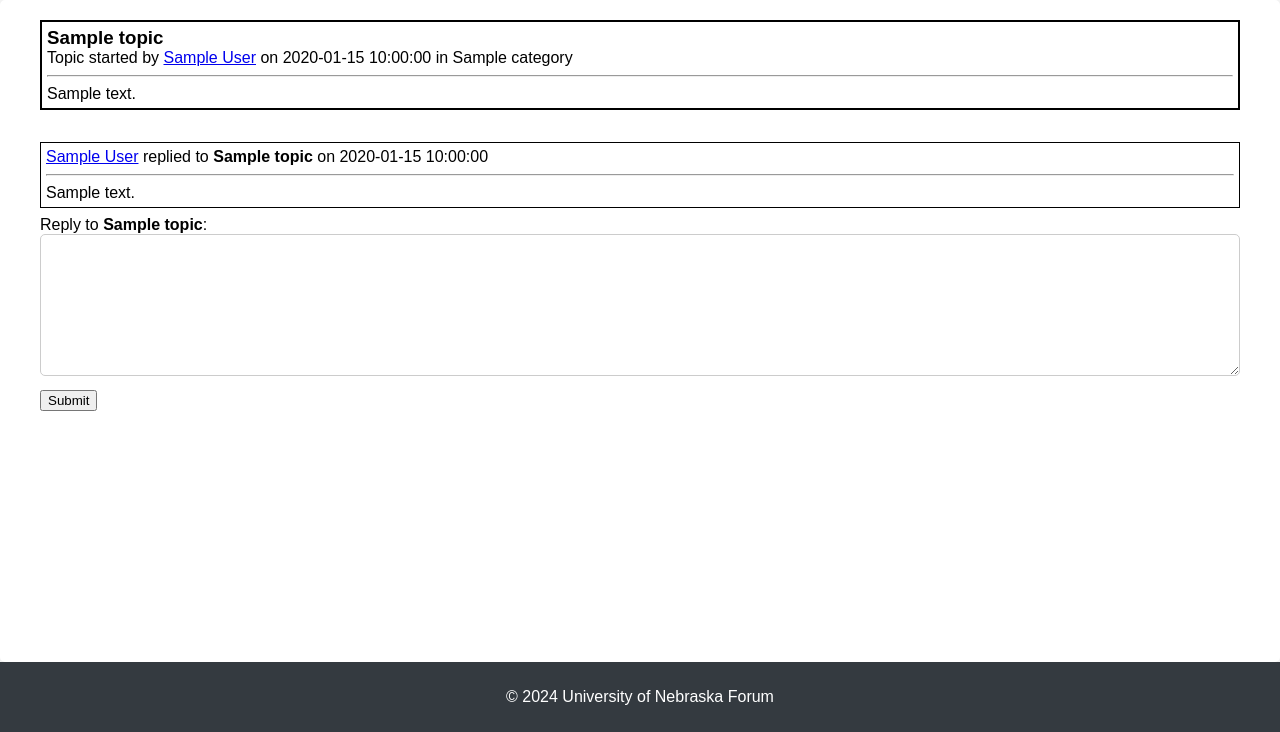
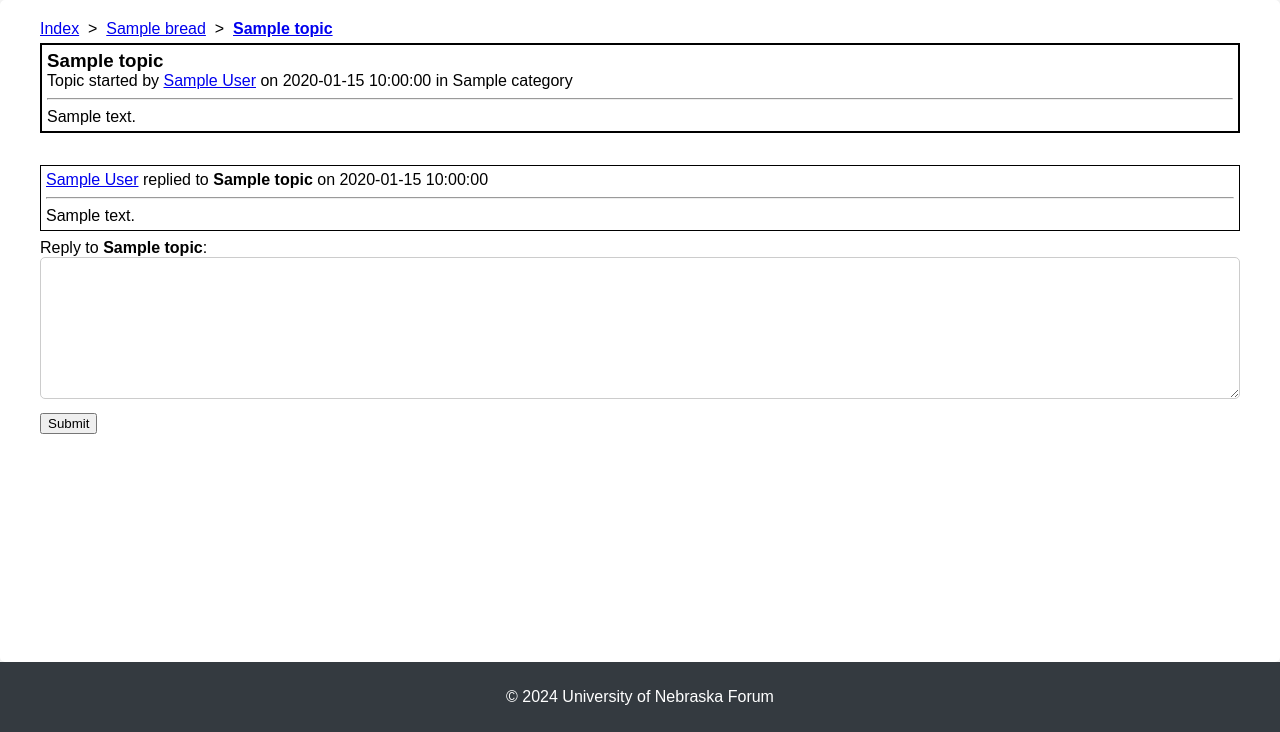
Before and after one commit to aurowora/djraj-project, a FastAPI app: template templates/topic.html in a window 1280 px wide. Shown: the part 68-800 px from the top of the page. Run offline with FastAPI, Linux system fonts and the light colour scheme; the template is opened without the code that fills it: most values are stand-ins (such as "Sample title", 1, 10 or a date in 2020); parts of the project's set-up code (start-up, migrations or seed data) failed here and were passed over.

Commit message:
add bread

```diff
--- a/static/style.css
+++ b/static/style.css
@@ -338,3 +338,7 @@ footer {
 .post-header > span {
     font-size: 1em;
 }
+
+.topic-bread {
+    margin-bottom: 5px;
+}
--- a/templates/topic.html
+++ b/templates/topic.html
@@ -10,6 +10,18 @@
     {% include 'header.html' %}
     <main>
         <div class="container">
+
+            <div class="topic-bread">
+                <a href="/">Index</a>
+                {% for (cat_id, cat_name) in bread %}
+                        &nbsp;&gt;&nbsp;
+
+                        <a href="/categories/{{ cat_id }}">{{cat_name}}</a>
+                {% endfor %}
+                &nbsp;&gt;&nbsp;
+                <a href="/topic/{{ topic.topic_id }}"><strong>{{ topic.title }}</strong></a>
+            </div>
+
             <section class="topic-main">
                 <div class="topic-header">
                     <h3>{{ topic.title }}</h3>
```
Also changed, not shown: forums/routes/topic.py (+9 -0 lines).
